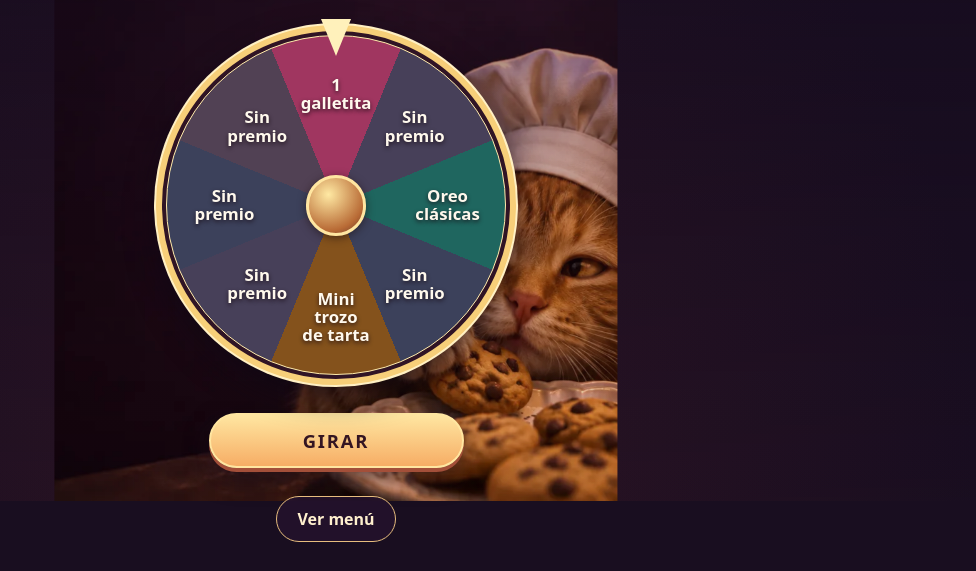
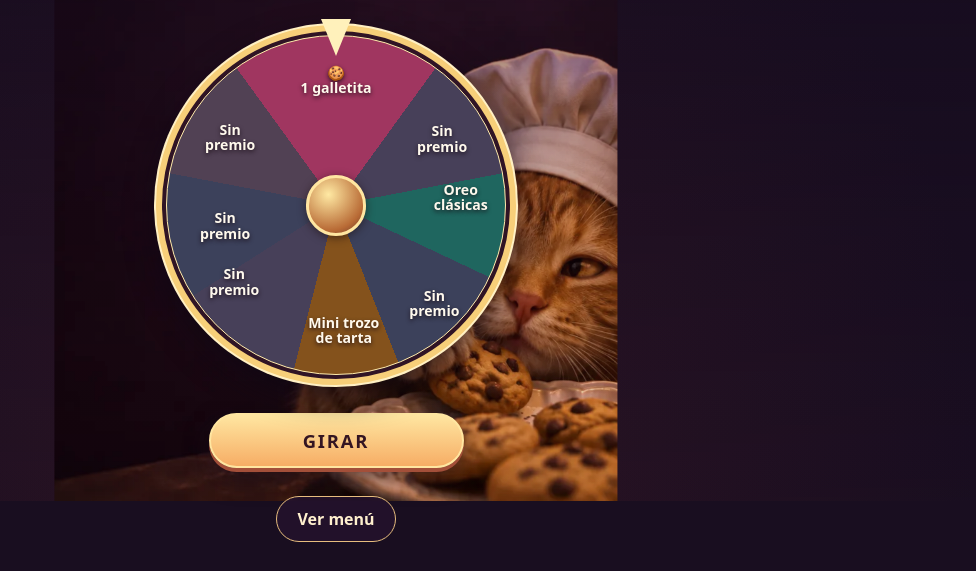
Before and after one commit to Neliux/Ruleta_cookie, a plain HTML site: page index.html in a window 1280 px wide. Shown: the part 299-870 px from the top of the page, without its empty margins (304-1280 px from the left). Drawn offline with Linux system fonts and the light colour scheme; no server answers.

Commit message:
Hacer más grande el sector visual de 1 galletita

```diff
--- a/index.html
+++ b/index.html
@@ -106,7 +106,7 @@
       border-radius: 50%;
       overflow: hidden;
       background-color: #47334f;
-      background-image: conic-gradient(from -22.5deg, #a03660 0deg 45deg, #474059 45deg 90deg, #1f665f 90deg 135deg, #3c415b 135deg 180deg, #84521c 180deg 225deg, #474059 225deg 270deg, #3c415b 270deg 315deg, #514154 315deg 360deg);
+      background-image: conic-gradient(from -36deg, #a03660 0deg 72deg, #474059 72deg 115.2deg, #1f665f 115.2deg 151.2deg, #3c415b 151.2deg 194.4deg, #84521c 194.4deg 230.4deg, #474059 230.4deg 273.6deg, #3c415b 273.6deg 316.8deg, #514154 316.8deg 360deg);
       transition: transform var(--duracion-giro) cubic-bezier(.15,.65,.14,1);
       border: 1px solid #ffebaa;
     }
@@ -133,8 +133,8 @@
     .etiqueta {
       position: absolute;
       color: #fff9ed;
-      width: 24%;
-      font-size: clamp(.75rem, 3.3vw, 1.05rem);
+      width: 22%;
+      font-size: clamp(.62rem, 2.65vw, .88rem);
       font-weight: 800;
       line-height: 1.09;
       transform: translate(-50%, -50%) rotate(var(--contragiro, 0deg));
@@ -205,14 +205,14 @@
     @media (prefers-reduced-motion: reduce) {
       .rueda { transition: none; }
     }
-      .uno { top: 17%; left: 50%; }
-    .dos { top: 26.7%; left: 73.3%; }
-    .tres { top: 50%; left: 83%; }
-    .cuatro { top: 73.3%; left: 73.3%; }
-    .cinco { top: 83%; left: 50%; }
-    .seis { top: 73.3%; left: 26.7%; }
-    .siete { top: 50%; left: 17%; }
-    .ocho { top: 26.7%; left: 26.7%; }
+    .uno { top: 13%; left: 50%; }
+    .dos { top: 30.2%; left: 81.4%; }
+    .tres { top: 47.5%; left: 86.9%; }
+    .cuatro { top: 78.9%; left: 79.1%; }
+    .cinco { top: 86.9%; left: 52.3%; }
+    .seis { top: 72.5%; left: 19.9%; }
+    .siete { top: 56%; left: 17.2%; }
+    .ocho { top: 29.8%; left: 18.7%; }
     #ventana {
       width: min(88vw, 410px);
       margin: auto;
@@ -284,7 +284,7 @@
     <div class="marco" role="img" aria-label="Ruleta con ocho casillas: cinco sin premio, una galletita, un paquete de Oreo clásicas y un mini trozo de tarta">
       <span class="marcador" aria-hidden="true"></span>
       <div class="rueda" id="rueda" aria-hidden="true">
-        <span class="etiqueta uno">1<br>galletita</span>
+        <span class="etiqueta uno">🍪<br>1 galletita</span>
         <span class="etiqueta dos">Sin<br>premio</span>
         <span class="etiqueta tres">Oreo<br>clásicas</span>
         <span class="etiqueta cuatro">Sin<br>premio</span>
@@ -334,6 +334,7 @@
     const clavePublica = "sb_publishable_TuwjOiBnavNXWkxzGye_Jw_20vuNP8E";
     const claveGiroPendiente = "mystery-sweet-giro-pendiente";
     const duracionGiro = 7000;
+    const angulosCentroCasillas = [0, 57.6, 97.2, 136.8, 176.4, 216, 259.2, 302.4];
     const paleta = ['#ffcc74', '#ff83aa', '#76e5bf', '#d49cff', '#fff0be'];
     const elemento = id => document.getElementById(id);
     const girar = elemento('girar');
@@ -465,7 +466,7 @@
       }
       const { casilla: indice, agotado } = resultado;
       const premio = premios[indice];
-      angulo = 360 * (Math.ceil(angulo / 360) + 9) - indice * (360 / premios.length);
+      angulo = 360 * (Math.ceil(angulo / 360) + 9) - angulosCentroCasillas[indice];
       rueda.style.setProperty('--duracion-giro', duracionGiro + 'ms');
       rueda.style.setProperty('--contragiro', -angulo + 'deg');
       rueda.style.transform = 'rotate(' + angulo + 'deg)';
```
